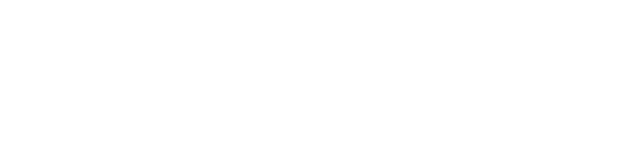
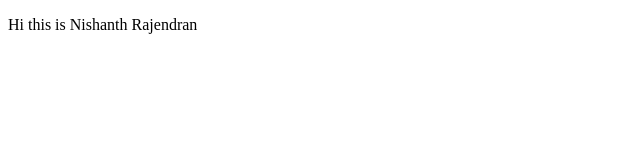
Before and after one commit to Nishanth220901/Frontend, a plain HTML site: page index.html in a window 1280 px wide. Shown: the whole page, without its empty margins (0-640 px from the left). Drawn offline with Linux system fonts and the light colour scheme.

Commit message:
modified index.html

```diff
--- a/index.html
+++ b/index.html
@@ -6,6 +6,6 @@
     <title>Document</title>
 </head>
 <body>
-
+    <p>Hi this is Nishanth Rajendran</p>
 </body>
 </html>
```
